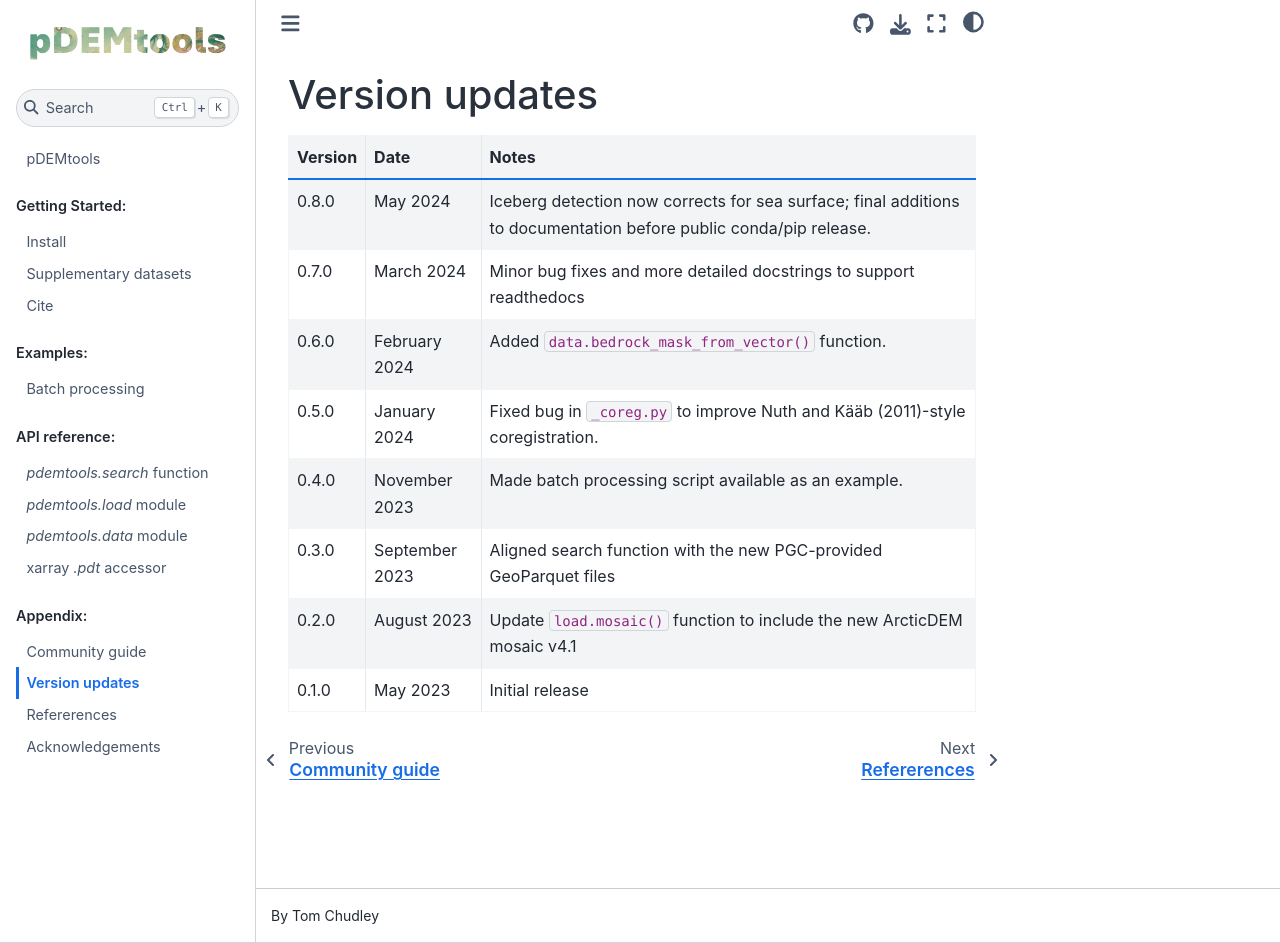
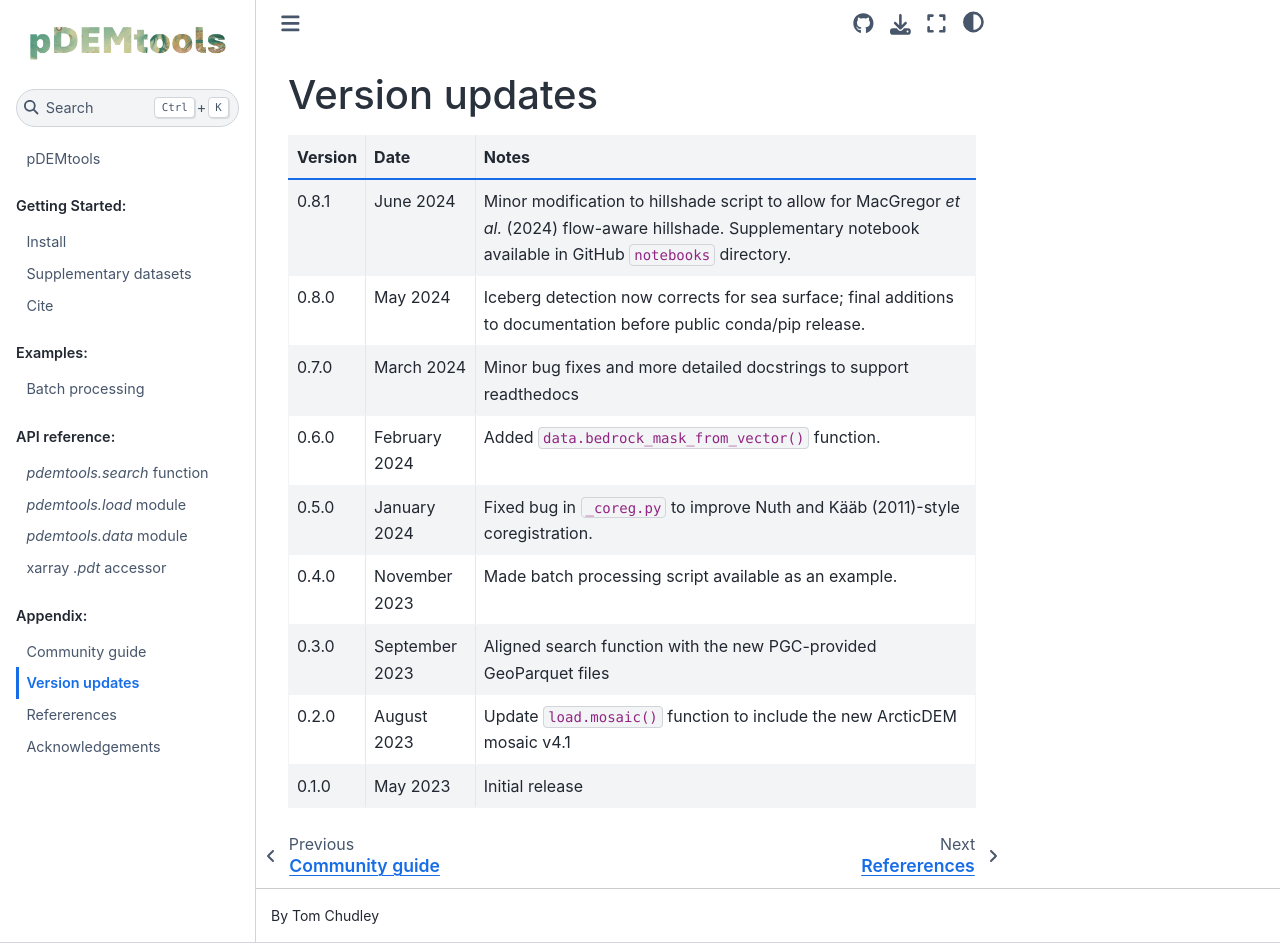
Before and after one commit to trchudley/pdemtools, a Sphinx documentation site: the page built from docs/appendix/version_updates.md, in a window 1280 px wide and 943 px high. Built offline with Sphinx 7.4.7 and the Sphinx Book theme 1.1.4, drawn with Linux system fonts in a browser that asks for light colours; pages that are not in the unit, such as notebooks, are missing from menus.

Commit message:
flow-aware hillshade modifications

```diff
--- a/docs/appendix/version_updates.md
+++ b/docs/appendix/version_updates.md
@@ -2,6 +2,7 @@
 
 | Version | Date | Notes |
 | ------- | ---- | ----- |
+| 0.8.1 | June 2024 | Minor modification to hillshade script to allow for MacGregor _et al._ (2024) flow-aware hillshade. Supplementary notebook available in GitHub `notebooks` directory. |
 | 0.8.0 | May 2024 | Iceberg detection now corrects for sea surface; final additions to documentation before public conda/pip release.
 | 0.7.0 | March 2024 | Minor bug fixes and more detailed docstrings to support readthedocs |
 | 0.6.0 | February 2024 | Added `data.bedrock_mask_from_vector()` function. |
```
Also changed, not shown: docs/appendix/references.md (+2 -0 lines).
